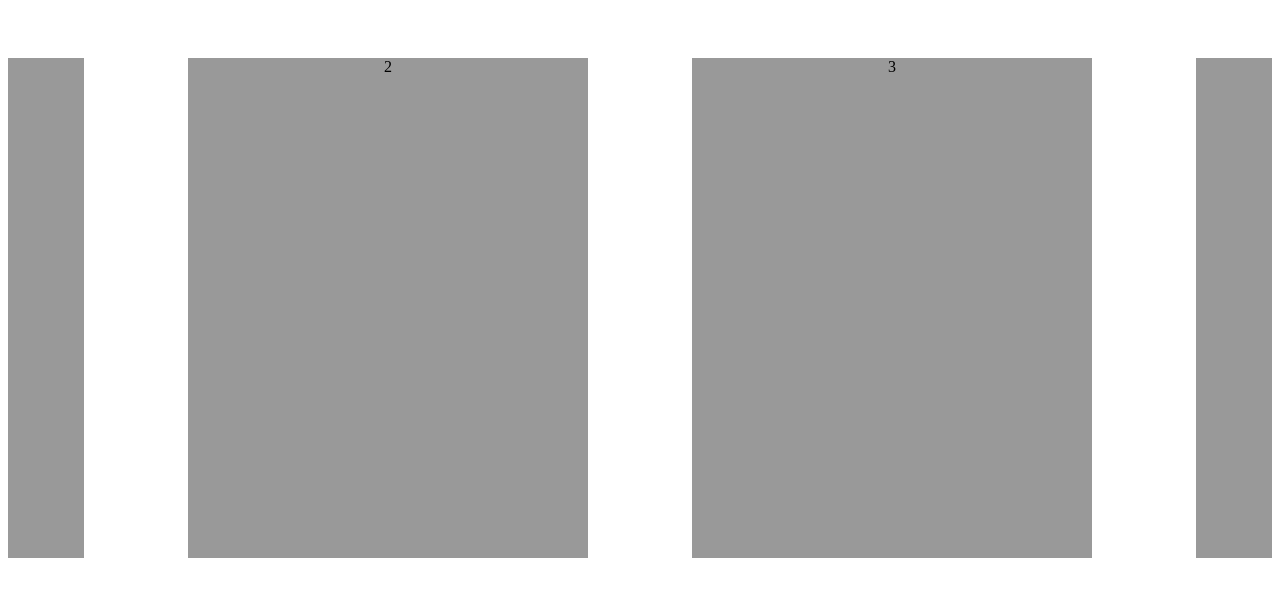
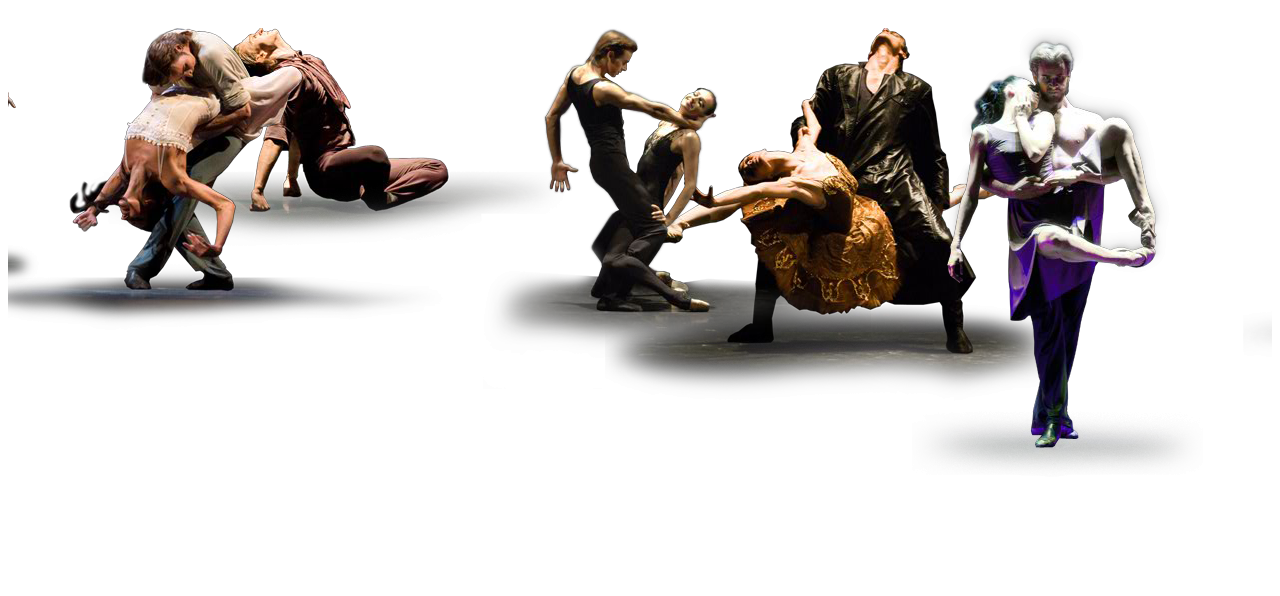
Before and after one commit to h4/diorama, a plain HTML site: page index.html in a window 1280 px wide. Drawn offline with Linux system fonts and the light colour scheme.

Commit message:
Анимация прокрутки блоков

```diff
--- a/css/diorama.css
+++ b/css/diorama.css
@@ -4,20 +4,25 @@
 
 .diorama {
     position: relative;
-    left: 50%;
     width: 10000px;
-    margin-left: -5000px;
+    height: 500px;
+}
+.diorama::after {
+    content: "";
+    display: block;
+    height: 0;
+    width: 0;
+    overflow: hidden;
+    clear: both;
 }
 
 .diorama__row {
-    position: relative;
-    text-align: center;
+    position: absolute;
+    float: left;
+    margin: auto;
 }
 
 .diorama__item {
-    display: inline-block;
-    width: 400px;
-    height: 500px;
-    margin: 50px;
-    background: #999;
+    float: left;
+    margin: 20px;
 }
--- a/index.html
+++ b/index.html
@@ -9,10 +9,18 @@
 <div class="wrapper">
     <div class="diorama">
         <div class="diorama__row">
-            <div class="diorama__item">1</div>
-            <div class="diorama__item">2</div>
-            <div class="diorama__item">3</div>
-            <div class="diorama__item">4</div>
+            <div class="diorama__item"><img src="img/1.png" ></div>
+            <div class="diorama__item"><img src="img/2.png" ></div>
+            <div class="diorama__item"><img src="img/3.png" ></div>
+            <div class="diorama__item"><img src="img/4.png" ></div>
+        </div>
+
+        <div class="diorama__row diorama__row__position_back">
+            <div class="diorama__item"><img src="img/5.png" ></div>
+            <div class="diorama__item"><img src="img/6.png" ></div>
+            <div class="diorama__item"><img src="img/7.png" ></div>
+            <div class="diorama__item"><img src="img/8.png" ></div>
+            <div class="diorama__item"><img src="img/5.png" ></div>
         </div>
     </div>
 </div>
--- a/js/diorama.js
+++ b/js/diorama.js
@@ -1,30 +1,38 @@
 "use strict";
 
 window.addEventListener('DOMContentLoaded', function() {
-    var diarama = document.querySelectorAll('.diarama');
-    function Diarama($root) {
+    var diorama = document.querySelectorAll('.diorama');
+    function Diorama($root) {
         this.prevX = undefined;
-        this.items = undefined;
         this.row = undefined;
         this.init = function() {
-            this.items = $root.querySelectorAll('.diarama__item');
-            this.row = $root.querySelectorAll('.diarama__row');
+            this.row = $root.querySelectorAll('.diorama__row');
+            Array.prototype.forEach.call(this.row, function($row) {
+                $row.style.left = -parseInt(getComputedStyle($row).width) / 2 + "px";
+            });
             $root.addEventListener('mousemove', this.mouseHandler.bind(this));
-            console.log(this.items);
         };
         this.mouseHandler = function(e) {
             if (this.prevX == undefined) {
                 this.prevX = e.x;
                 return;
             }
-            var deltaX = this.prevX - e.x;
+            var width = window.innerWidth;
             Array.prototype.forEach.call(this.row, function($row) {
+                var rowWidth = parseInt(getComputedStyle($row).width);
+                var rowDeltaX = (e.x / width) * rowWidth - e.x;
+                $row.style.left = - rowDeltaX + "px";
+            });
 
-            });
-            this.row[0].style.left = deltaX + 'px';
         };
     }
-    Array.prototype.forEach.call(diarama, function($el) {
-        (new Diarama($el)).init();
+    Array.prototype.forEach.call(diorama, function($el) {
+        (new Diorama($el)).init();
     });
 });
+
+
+/**
+    mx | w / 2
+    rx | r / 2
+ */
```
Also changed, not shown: img/1.png (added), img/2.png (added), img/3.png (added), img/4.png (added), img/5.png (added), img/6.png (added), img/7.png (added), img/8.png (added).
